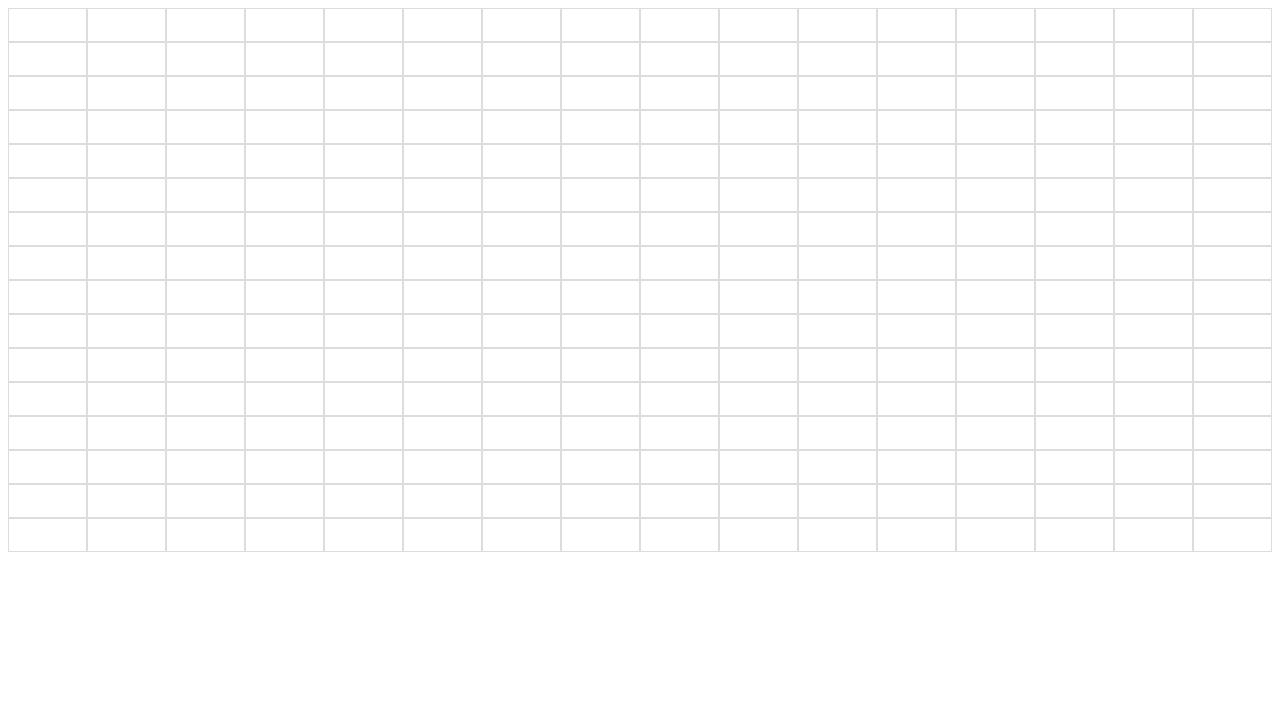
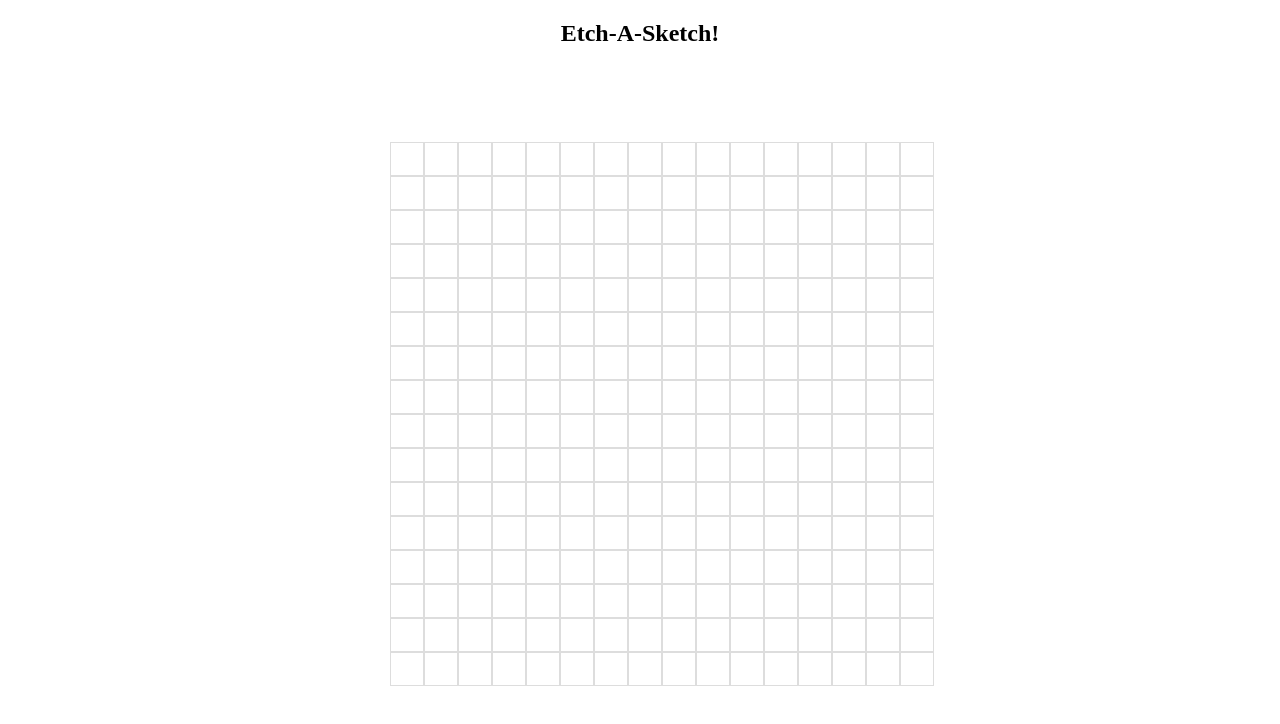
Before and after one commit to EphemSpirit/etch-a-sketch, a plain HTML site: page index.html in a window 1280 px wide. Drawn offline with Linux system fonts and the light colour scheme.

Commit message:
centered main sketch board on the page and added header with brief title

```diff
--- a/index.html
+++ b/index.html
@@ -6,6 +6,9 @@
     <link rel="stylesheet" href="style.css">
   </head>
   <body>
+    <div class='header'>
+      <h2 id='game-title'>Etch-A-Sketch!</h2>
+    </div>
     <div id="container">
     </div>
   </body>
--- a/style.css
+++ b/style.css
@@ -1,12 +1,27 @@
 :root {
   --grid-rows: 1;
   --grid-cols: 1;
+}
+
+/* #main-body {
+  text-align: center;
+  position: relative;
+  width: 100%;
+  height: 100%;
+} */
+
+.header {
+  text-align: center;
 }
 
 #container {
   display: grid;
   grid-template-rows: repeat(var(--grid-rows), 1fr);
   grid-template-columns: repeat(var(--grid-cols), 1fr);
+  padding-top: 75px;
+  height: 500px;
+  width: 500px;
+  margin: 0 auto;
 }
 
 .grid-item {
```
